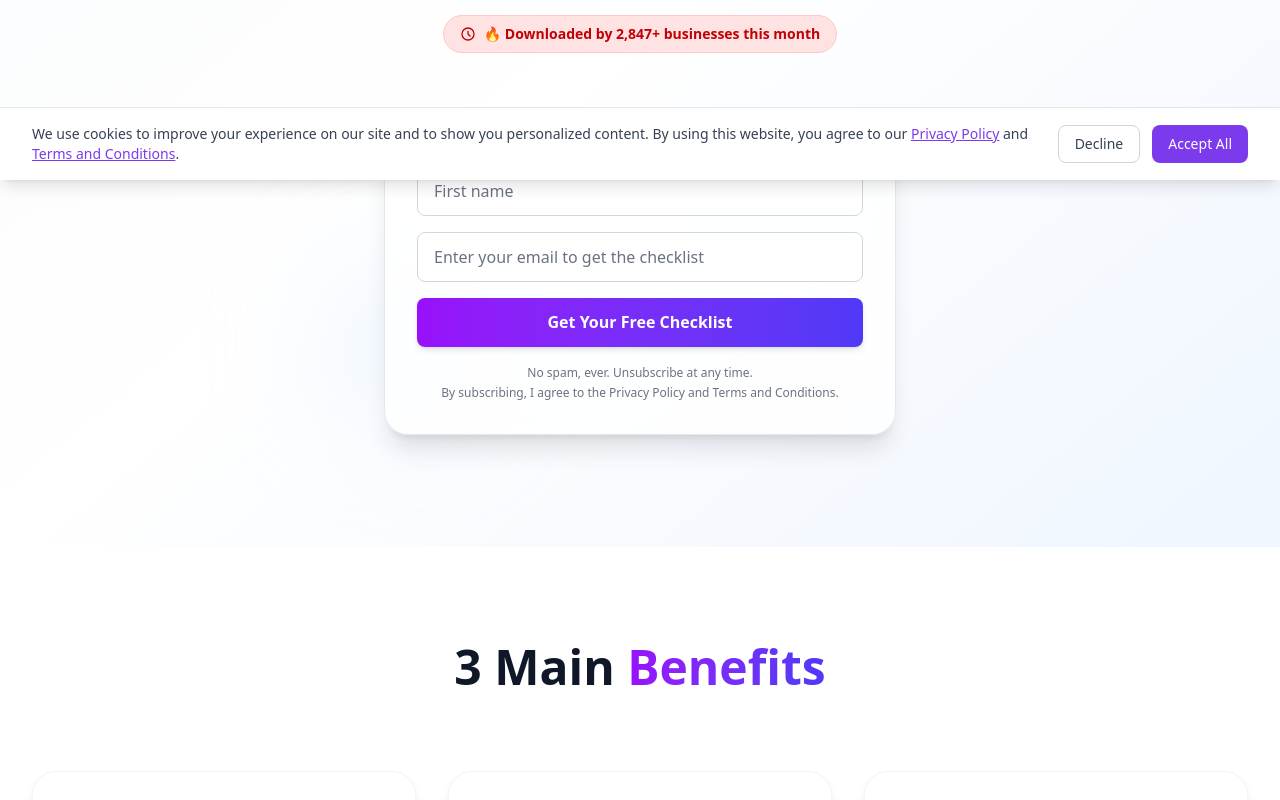
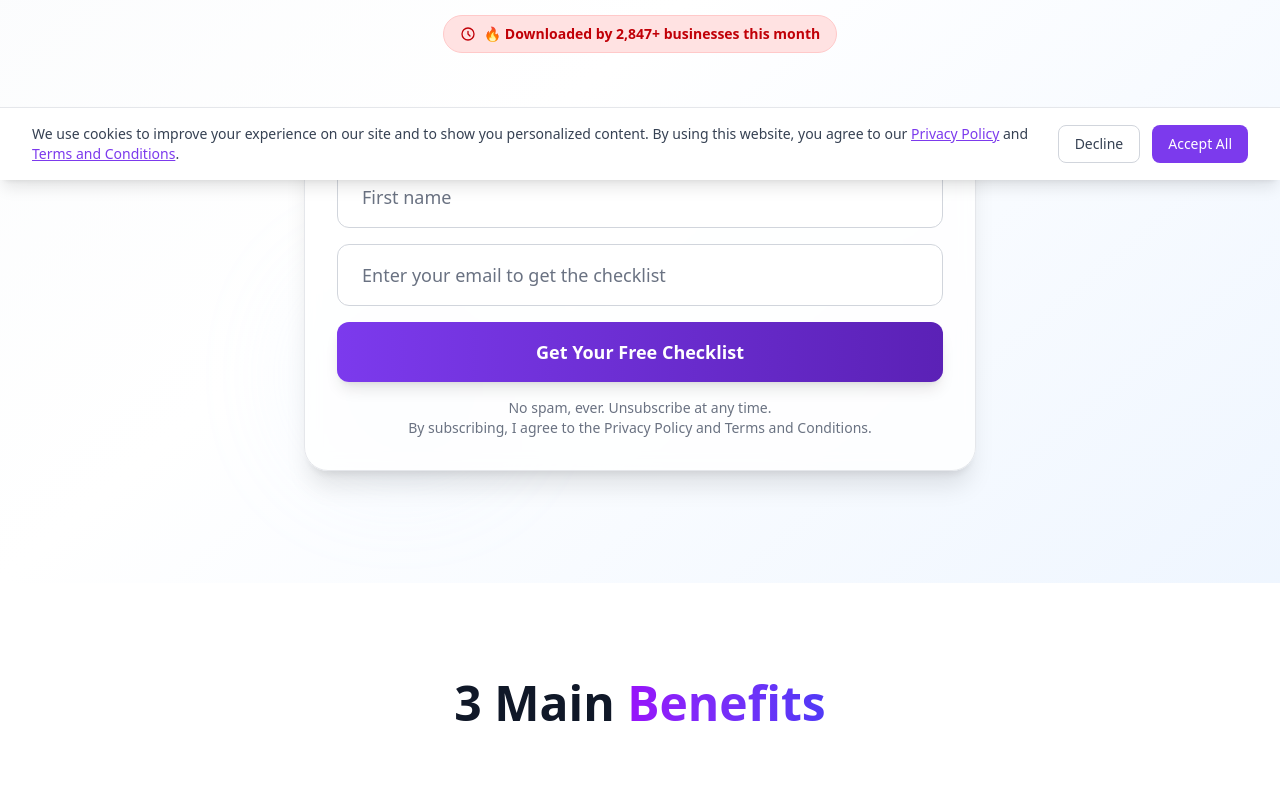
Before and after one commit to mvstepanek/techseovitals.com, a Next.js app: page /technical-seo-checklist in a window 1280 px wide. Shown: the part 620-1420 px from the top of the page. Built offline with nearby package versions, Linux system fonts and the light colour scheme.

Commit message:
newsletter

```diff
--- a/components/ui/convertkit-form.tsx
+++ b/components/ui/convertkit-form.tsx
@@ -20,7 +20,7 @@ export default function ConvertKitForm({
   className = ""
 }: ConvertKitFormProps) {
   return (
-    <div className={`w-full max-w-lg mx-auto ${className}`}>
+    <div className={`w-full max-w-2xl mx-auto ${className}`}>
       {title && (
         <h3 className="text-2xl font-bold text-gray-900 mb-4 text-center">{title}</h3>
       )}
@@ -28,38 +28,33 @@ export default function ConvertKitForm({
         <p className="text-gray-600 mb-6 text-center">{description}</p>
       )}
 
-      <form className="space-y-4">
-        <div>
+      <div className="space-y-4">
         <input
-            className="w-full px-4 py-3 text-base border border-gray-300 rounded-lg bg-white placeholder-gray-500 focus:ring-2 focus:ring-purple-500 focus:border-purple-500 transition-colors"
+          className="w-full px-6 py-4 text-lg rounded-xl border border-gray-300 bg-white placeholder-gray-500 focus:ring-4 focus:ring-primary/20 focus:border-primary transition-all duration-200"
           name="first_name"
           placeholder={firstNamePlaceholder}
           required
           type="text"
         />
-        </div>
 
-        <div>
         <input
-            className="w-full px-4 py-3 text-base border border-gray-300 rounded-lg bg-white placeholder-gray-500 focus:ring-2 focus:ring-purple-500 focus:border-purple-500 transition-colors"
+          className="w-full px-6 py-4 text-lg rounded-xl border border-gray-300 bg-white placeholder-gray-500 focus:ring-4 focus:ring-primary/20 focus:border-primary transition-all duration-200"
           name="email_address"
           placeholder={emailPlaceholder}
           required
           type="email"
         />
-        </div>
 
         <button
           type="submit"
-          className="w-full bg-gradient-to-r from-purple-600 to-indigo-600 text-white font-semibold py-3 px-6 rounded-lg hover:from-purple-700 hover:to-indigo-700 transition-all duration-200 shadow-md hover:shadow-lg"
+          className="w-full rounded-xl bg-gradient-to-r from-primary to-primary-dark px-8 py-4 text-lg font-bold text-white shadow-lg transition-all duration-200 hover:shadow-xl hover:-translate-y-0.5"
         >
           {buttonText}
         </button>
-      </form>
+      </div>
 
-      <p className="text-xs text-gray-500 text-center mt-4 leading-relaxed">
-        No spam, ever. Unsubscribe at any time.
-        <br />
+      <p className="text-sm text-gray-500 text-center mt-4">
+        No spam, ever. Unsubscribe at any time.<br />
         By subscribing, I agree to the Privacy Policy and Terms and Conditions.
       </p>
 
```
Lines whose indentation alone changed are shown as unchanged.
